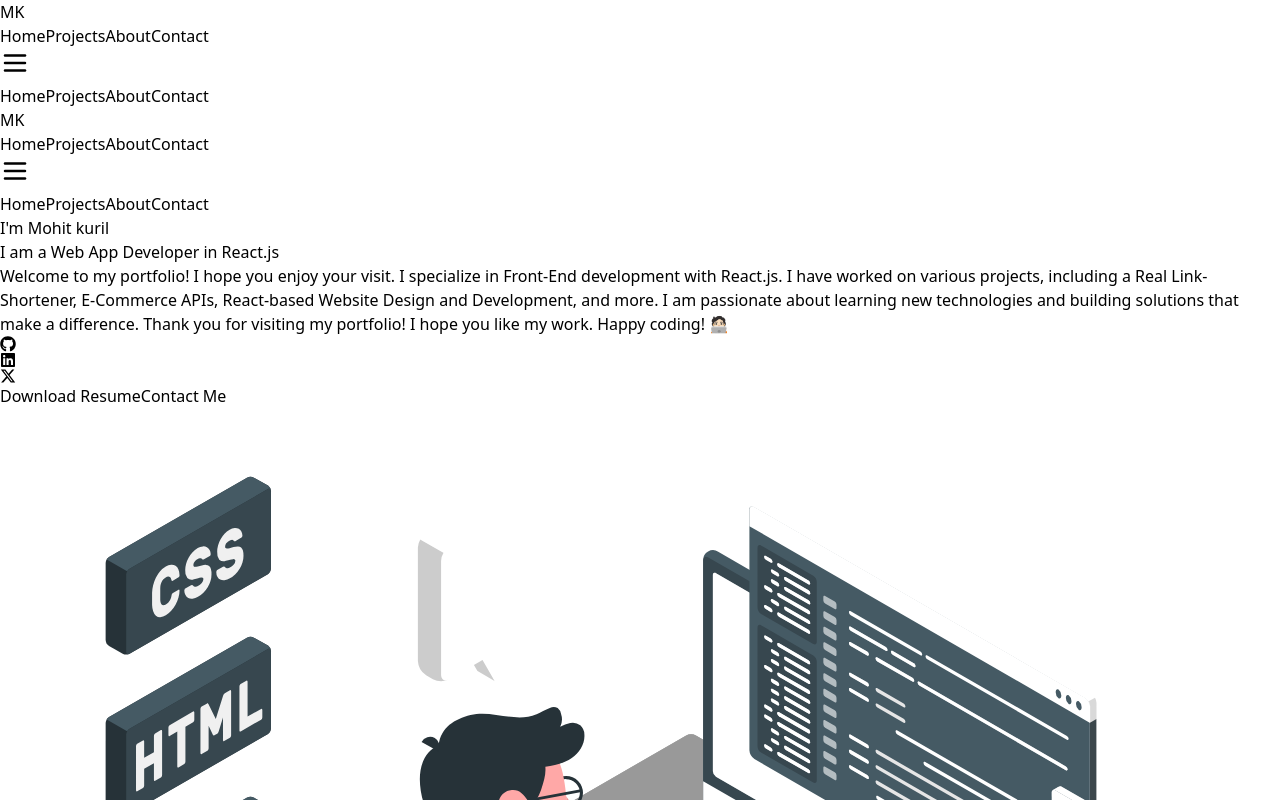
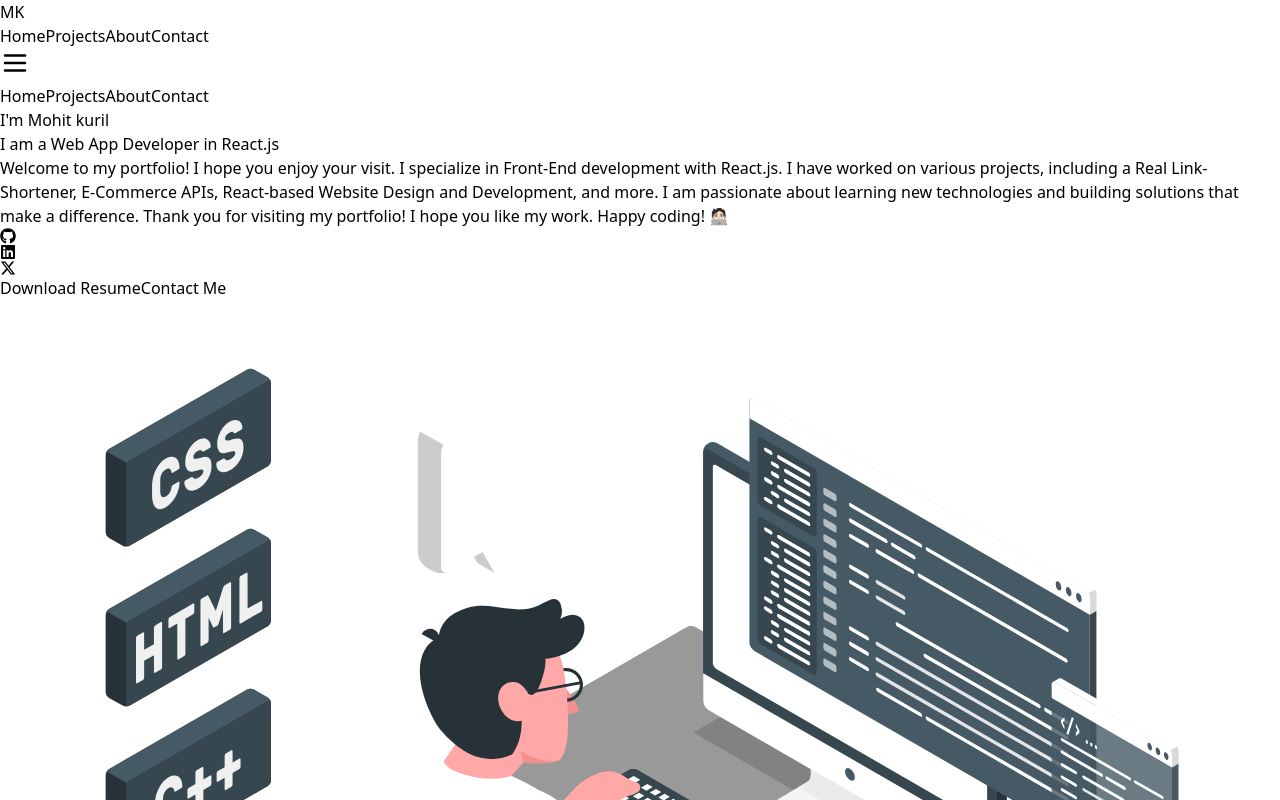
Before and after one commit to Mohitkuril/portfolio, a React (Vite) app: page / in a window 1280 px wide. Shown: the top 800 px of the page. Built offline with nearby package versions, Linux system fonts and the light colour scheme.

Commit message:
splash added

```diff
--- a/src/Components/Header.jsx
+++ b/src/Components/Header.jsx
@@ -42,7 +42,7 @@ export default function Header() {
                md:text-[clamp(2rem,3vw,5rem)]
                lg:text-[clamp(2.5rem,2.5vw,6rem)]
                uppercase transition-all
-               ${location.pathname === "/" ? "drop-shadow-lg" : ""}`}
+               drop-shadow-lg`}
         >
           MK
         </h1>
--- a/src/Pages/Home/Hero.jsx
+++ b/src/Pages/Home/Hero.jsx
@@ -1,5 +1,3 @@
-import React, { useState, useEffect } from "react";
-import Header from "../../Components/Header";
 import { FaGithub } from "react-icons/fa";
 import { FaLinkedin } from "react-icons/fa";
 import { FaXTwitter } from "react-icons/fa6";
@@ -29,14 +27,13 @@ export default function Hero() {
   return (
     <div className="pt-[12vh] min-h-screen w-full max-w-full overflow-hidden text-white">
       <div>
-        <Header />
         <div className="flex flex-col md:flex-row items-center justify-around w-[100vw] mt-[6vh] md:mt-[20vh]">
           <div className="flex flex-col gap-[1.5vh] w-[90%] md:w-1/2">
             {/* <div className="text-[clamp(1rem,1vw,3rem)] backdrop-blur-[40px] bg-transparent flex items-center justify-center rounded-[10vw] w-[40vw] md:w-[12vw] py-[1.5vh] px-[2vw] overflow-hidden border-2 border-gray-400 header-border">
               Hey there!🙂
             </div> */}
             <h1 className="text-[clamp(3rem,4vw,10rem)] capitalize">
-              I'm Mohit kuril
+              I&apos;m Mohit kuril
             </h1>
             <h2 className="text-[clamp(1.5rem,1.5vw,5rem)]">
               I am a Web App Developer in React.js
```
